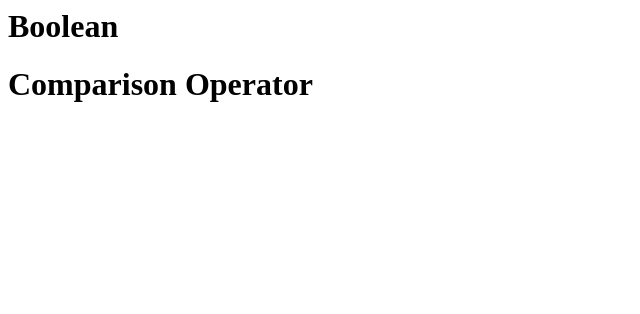
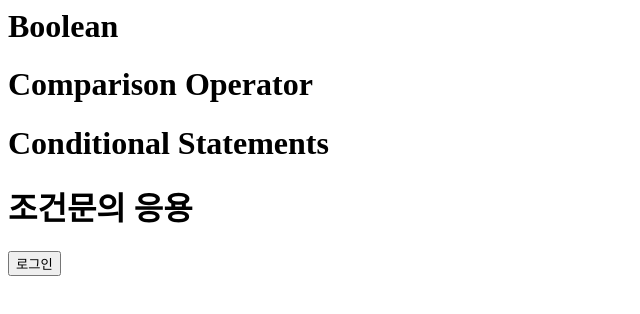
Before and after one commit to mean2J/ai4_backend, a plain HTML site: page project/boolean.html in a window 1280 px wide. Shown: the whole page, without its empty margins (0-640 px from the left). Drawn offline with Linux system fonts and the light colour scheme.

Commit message:
로그인 추가

```diff
--- a/project/boolean.html
+++ b/project/boolean.html
@@ -15,5 +15,40 @@
             console.log('1===1 =>', 1===1);
         </script>
 
+        <h1>Conditional Statements</h1>
+        <script>
+            /*
+            if(boolean){
+
+            }else {
+
+            }
+            */
+           console.log(1);
+           if (true) {
+               console.log(2);
+               console.log(3);
+           }
+           console.log(4);
+
+           console.log(1);
+           if (false) {
+               console.log(2);
+               console.log(3);
+           }
+           console.log(4);
+        </script>
+
+        <h1>조건문의 응용</h1>
+        <script>
+        </script>
+
+        <input type="button" value="로그인"
+        onclick="let id = prompt('아이디?');
+        if(id==='egoing'){this.value = id+'님 어서오세요';}
+        else{this.value ='뉘슈?';}
+        ">
+
+
     </body>
 </html>
```
